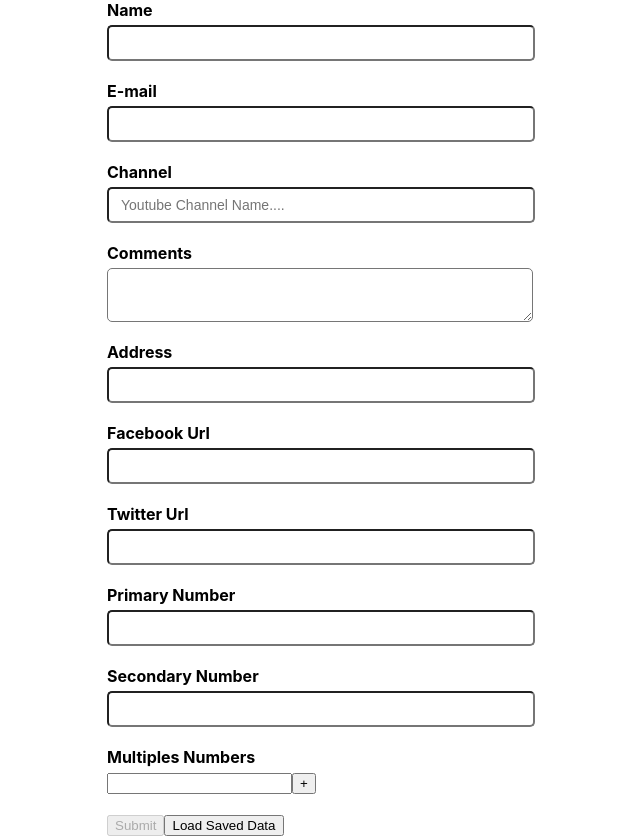
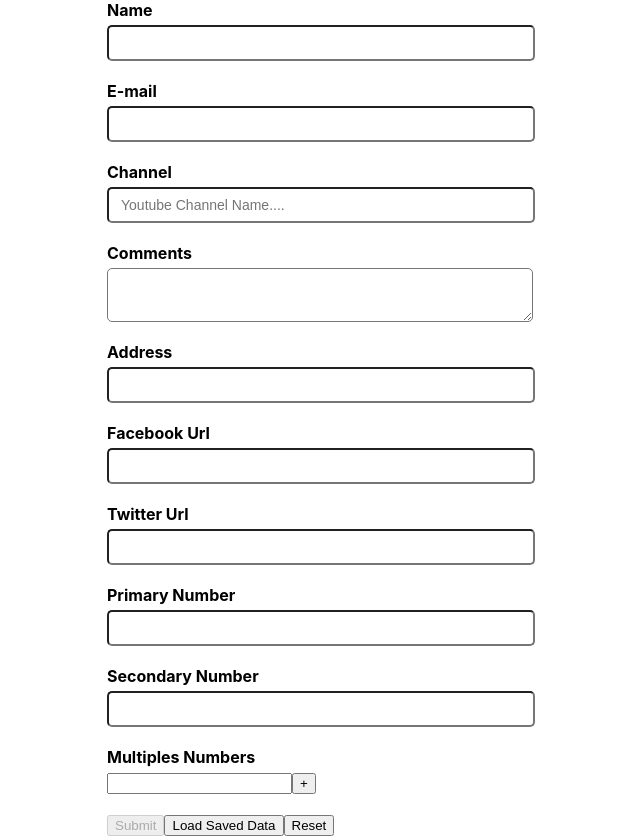
Before and after one commit to sumanmannacs1996/react-formik-app, a React (Create React App) app: page / in a window 1280 px wide. Shown: the whole page, without its empty margins (319-959 px from the left). Built offline with nearby package versions, Linux system fonts and the light colour scheme.

Commit message:
Added code for on button click rest the form and on successfully submit reset the form

```diff
--- a/src/components/YoutubeForm1.js
+++ b/src/components/YoutubeForm1.js
@@ -39,6 +39,10 @@ function YoutubeForm1() {
             setTimeout(()=>{
                 onSubmitProps.setSubmitting(false);
             },3000)
+        }
+        {
+            //If form submited successfully then reset the form
+            setFormValue(null);
         }
 
     }
@@ -88,7 +92,7 @@ function YoutubeForm1() {
         >
         {
             formik =>{
-                console.dir(formik);
+                //console.dir(formik);
                 return(
                     <Form>
                 <div className="form-control">
@@ -185,6 +189,7 @@ function YoutubeForm1() {
 
                 <button type='submit' disabled={!(formik.isValid && formik.dirty) || formik.isSubmitting}>Submit</button>
                 <button onClick={()=>setFormValue(savedValues)}>Load Saved Data</button>
+                <button type='reset' onClick={()=>setFormValue(null)}>Reset</button>
             </Form>
 
                 )
```
